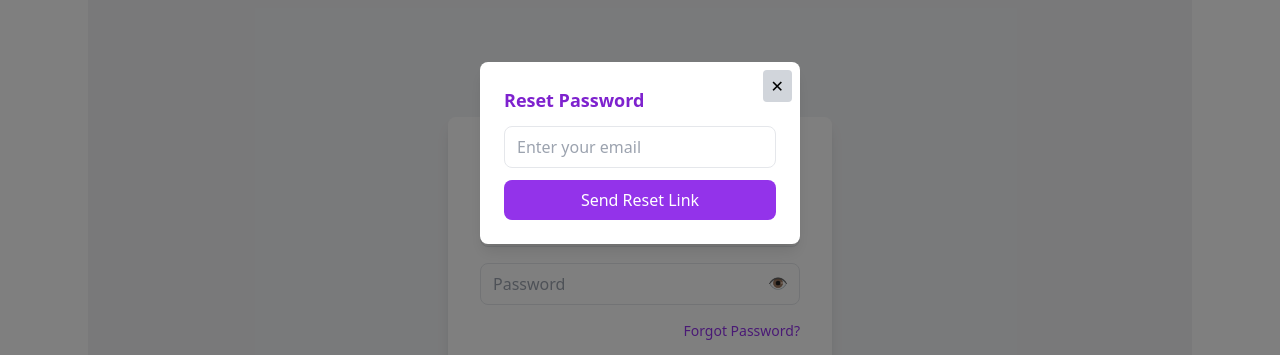
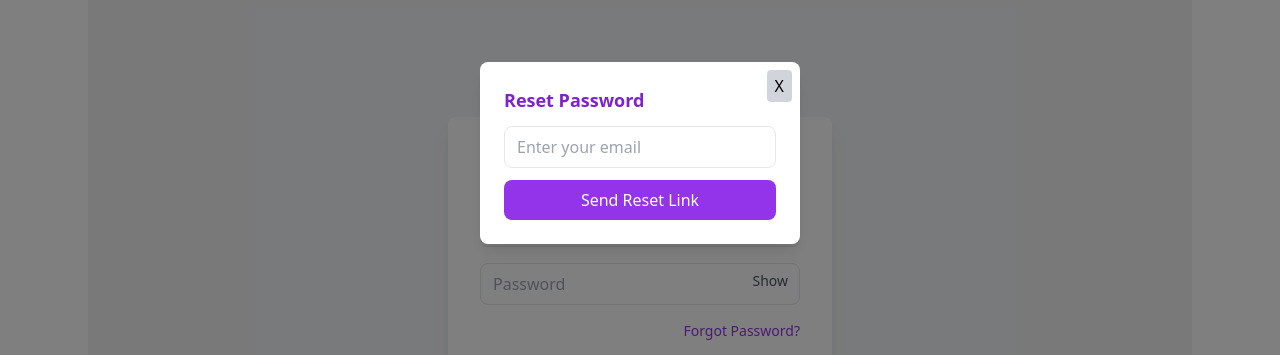
Before and after one commit to Qassy123/Mywlv-clone, a React (Vite) app: page / in a window 1280 px wide. Both pictures are taken after a click on the element "Forgot Password?". Shown: the part 247-602 px from the top of the page. Built offline with nearby package versions, Linux system fonts and the light colour scheme; no server answers.

Commit message:
clean the code

```diff
--- a/src/pages/Login.jsx
+++ b/src/pages/Login.jsx
@@ -3,14 +3,19 @@ import { useNavigate } from "react-router-dom";
 import { API_BASE } from "../config";
 
 const Login = ({ setIsAuthenticated }) => {
+  // Form state
   const [email, setEmail] = useState("");
   const [password, setPassword] = useState("");
+
+  // UI state
   const [error, setError] = useState("");
   const [showPassword, setShowPassword] = useState(false);
   const [forgotOpen, setForgotOpen] = useState(false);
   const [resetEmail, setResetEmail] = useState("");
+
   const navigate = useNavigate();
 
+  // Login request + store JWT
   const handleLogin = async (e) => {
     e.preventDefault();
     try {
@@ -19,17 +24,19 @@ const Login = ({ setIsAuthenticated }) => {
         headers: { "Content-Type": "application/json" },
         body: JSON.stringify({ email, password }),
       });
+
       const data = await response.json();
+
       if (response.ok) {
         localStorage.setItem("token", data.token);
         localStorage.setItem("isAuthenticated", "true");
         setIsAuthenticated(true);
         navigate("/");
       } else {
-        setError(data.error || "Invalid email or password ❌");
+        setError(data.error || "Invalid email or password");
       }
     } catch (err) {
-      setError("Server error. Please try again later ❌");
+      setError("Server error. Please try again later");
     }
   };
 
@@ -39,9 +46,13 @@ const Login = ({ setIsAuthenticated }) => {
         <h2 className="text-2xl font-bold text-purple-700 dark:text-purple-300 mb-6 text-center">
           Student Login
         </h2>
+
         {error && (
-          <p className="mb-4 text-red-600 dark:text-red-400 font-medium text-center">{error}</p>
+          <p className="mb-4 text-red-600 dark:text-red-400 font-medium text-center">
+            {error}
+          </p>
         )}
+
         <form onSubmit={handleLogin} className="space-y-4">
           <input
             type="email"
@@ -58,15 +69,16 @@ const Login = ({ setIsAuthenticated }) => {
               placeholder="Password"
               value={password}
               onChange={(e) => setPassword(e.target.value)}
-              className="w-full border dark:border-gray-600 dark:bg-gray-700 dark:text-white rounded-lg px-3 py-2 pr-10 focus:outline-none focus:ring-2 focus:ring-purple-500"
+              className="w-full border dark:border-gray-600 dark:bg-gray-700 dark:text-white rounded-lg px-3 py-2 pr-16 focus:outline-none focus:ring-2 focus:ring-purple-500"
               required
             />
-            <span
-              className="absolute right-3 top-2 cursor-pointer text-gray-600 dark:text-gray-300"
+            <button
+              type="button"
+              className="absolute right-3 top-2 text-sm text-gray-600 dark:text-gray-300"
               onClick={() => setShowPassword(!showPassword)}
             >
-              {showPassword ? "🙈" : "👁️"}
-            </span>
+              {showPassword ? "Hide" : "Show"}
+            </button>
           </div>
 
           <p
@@ -92,9 +104,13 @@ const Login = ({ setIsAuthenticated }) => {
               className="absolute top-2 right-2 px-2 py-1 bg-gray-300 dark:bg-gray-700 dark:text-white rounded"
               onClick={() => setForgotOpen(false)}
             >
-              ✕
+              X
             </button>
-            <h3 className="text-lg font-bold text-purple-700 dark:text-purple-300 mb-3">Reset Password</h3>
+
+            <h3 className="text-lg font-bold text-purple-700 dark:text-purple-300 mb-3">
+              Reset Password
+            </h3>
+
             <input
               type="email"
               placeholder="Enter your email"
@@ -102,6 +118,7 @@ const Login = ({ setIsAuthenticated }) => {
               onChange={(e) => setResetEmail(e.target.value)}
               className="w-full border dark:border-gray-600 dark:bg-gray-700 dark:text-white rounded-lg px-3 py-2 mb-3 focus:outline-none focus:ring-2 focus:ring-purple-500"
             />
+
             <button className="w-full bg-purple-600 text-white py-2 rounded-lg hover:bg-purple-700 transition">
               Send Reset Link
             </button>
```
